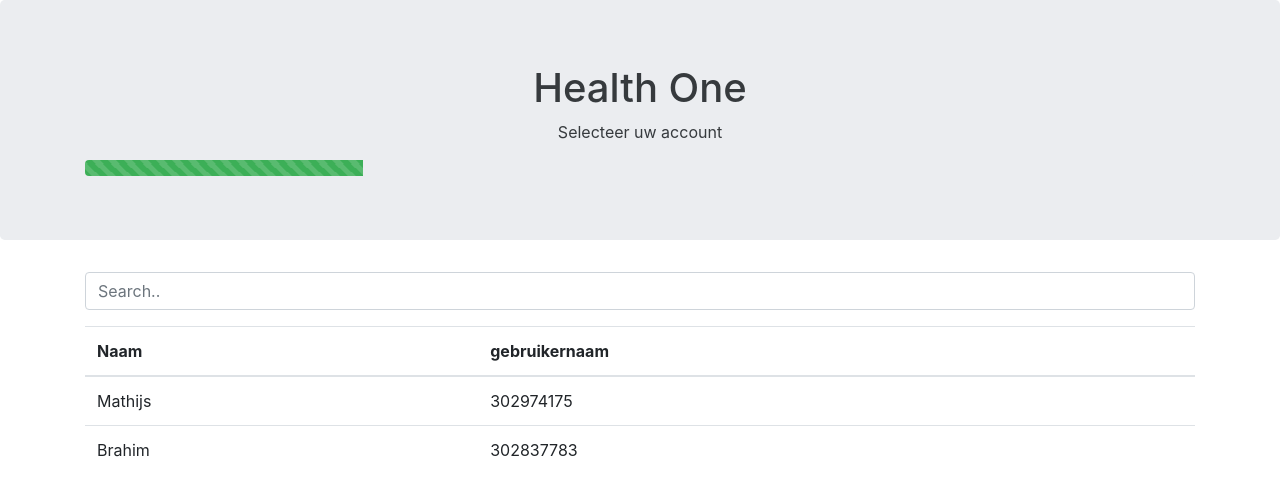
After one commit to ThomasVanRijn/Health-One, a PHP site: page /arts-zoekpagina.php in a window 1280 px wide. The commit adds this page. Shown: the top 496 px of the page. Run offline with PHP 8.4, Linux system fonts and the light colour scheme.

Commit message:
arts pagina

```diff
--- /dev/null
+++ b/arts-zoekpagina.php
@@ -0,0 +1,71 @@
+<!DOCTYPE html>
+<html lang="en">
+<head>
+    <title>Health One</title>
+    <meta charset="utf-8">
+    <meta name="viewport" content="width=device-width, initial-scale=1">
+    <link rel="stylesheet" href="https://maxcdn.bootstrapcdn.com/bootstrap/4.3.1/css/bootstrap.min.css">
+    <link rel="stylesheet" href="css/index.css">
+    <script src="https://ajax.googleapis.com/ajax/libs/jquery/3.4.1/jquery.min.js"></script>
+    <script src="https://cdnjs.cloudflare.com/ajax/libs/popper.js/1.14.7/umd/popper.min.js"></script>
+    <script src="https://maxcdn.bootstrapcdn.com/bootstrap/4.3.1/js/bootstrap.min.js"></script>
+</head>
+<body id="arts">
+
+<div class="jumbotron text-center">
+    <h1>Health One</h1>
+    <p>Selecteer uw account</p>
+
+    <div class="container">
+        <div class="progress">
+            <div class="progress-bar progress-bar-striped progress-bar-animated bg-success" style="width:25%"></div>
+        </div>
+    </div>
+</div>
+
+<div class="container">
+    <div class="row text-center">
+        <div class="col">
+            <div class="form-group">
+                <input class="form-control" id="myInput" type="text" placeholder="Search..">
+            </div>
+        </div>
+    </div>
+    <div class="row ">
+        <div class="col">
+            <table class="table table-hover">
+                <thead>
+                <tr>
+                    <th>Naam</th>
+                    <th>gebruikernaam</th>
+                </tr>
+                </thead>
+                <tbody id="myTable">
+                <tr class="clickable"
+                    onclick="window.location='patient-zoekpagina.php'"">
+                    <td>Mathijs</td>
+                    <td>302974175</td>
+                </tr>
+                <tr class="clickable"
+                    onclick="window.location='patient-zoekpagina.php'"">
+                    <td>Brahim</td>
+                    <td>302837783</td>
+                </tr>
+                </tbody>
+            </table>
+        </div>
+    </div>
+</div>
+
+<script>
+    $(document).ready(function(){
+        $("#myInput").on("keyup", function() {
+            var value = $(this).val().toLowerCase().trim();
+            $("#myTable tr").filter(function() {
+                $(this).toggle($(this).text().toLowerCase().indexOf(value) > -1)
+            });
+        });
+    });
+</script>
+</body>
+</html>
--- a/index.php
+++ b/index.php
@@ -23,7 +23,7 @@
     <div class="container fluid">
         <div class="row text-center">
             <div class="col-lg-4" >
-                <a style="text-decoration: none" href="patient-zoekpagina.php"><button class="btn btn-block">ARTS</button></a>
+                <a style="text-decoration: none" href="arts-zoekpagina.php"><button class="btn btn-block">ARTS</button></a>
             </div>
             <div class="col-lg-4" >
                 <a style="text-decoration: none" href="apotheek.php"><button class="btn btn-block">APOTHEEK</button></a>
```
